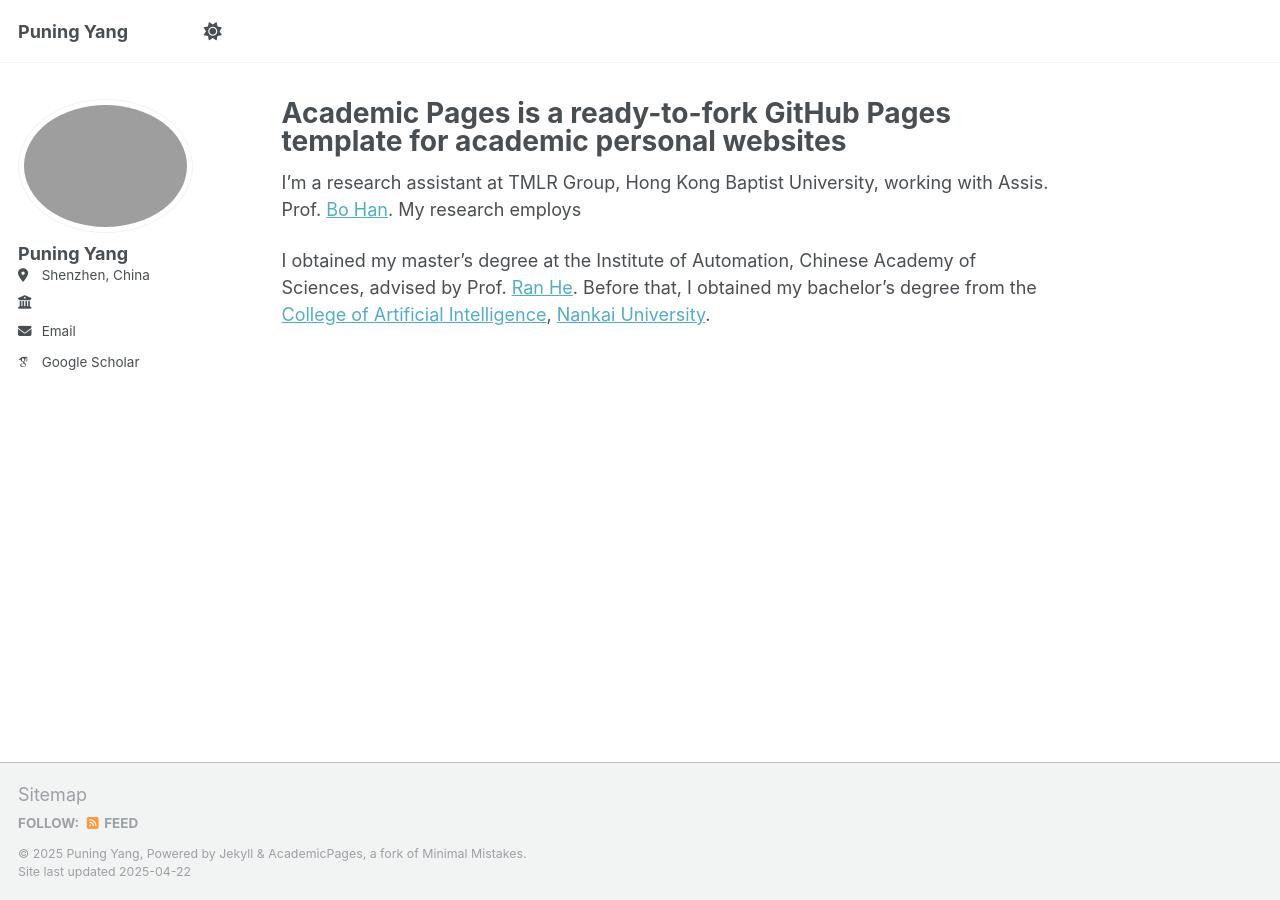
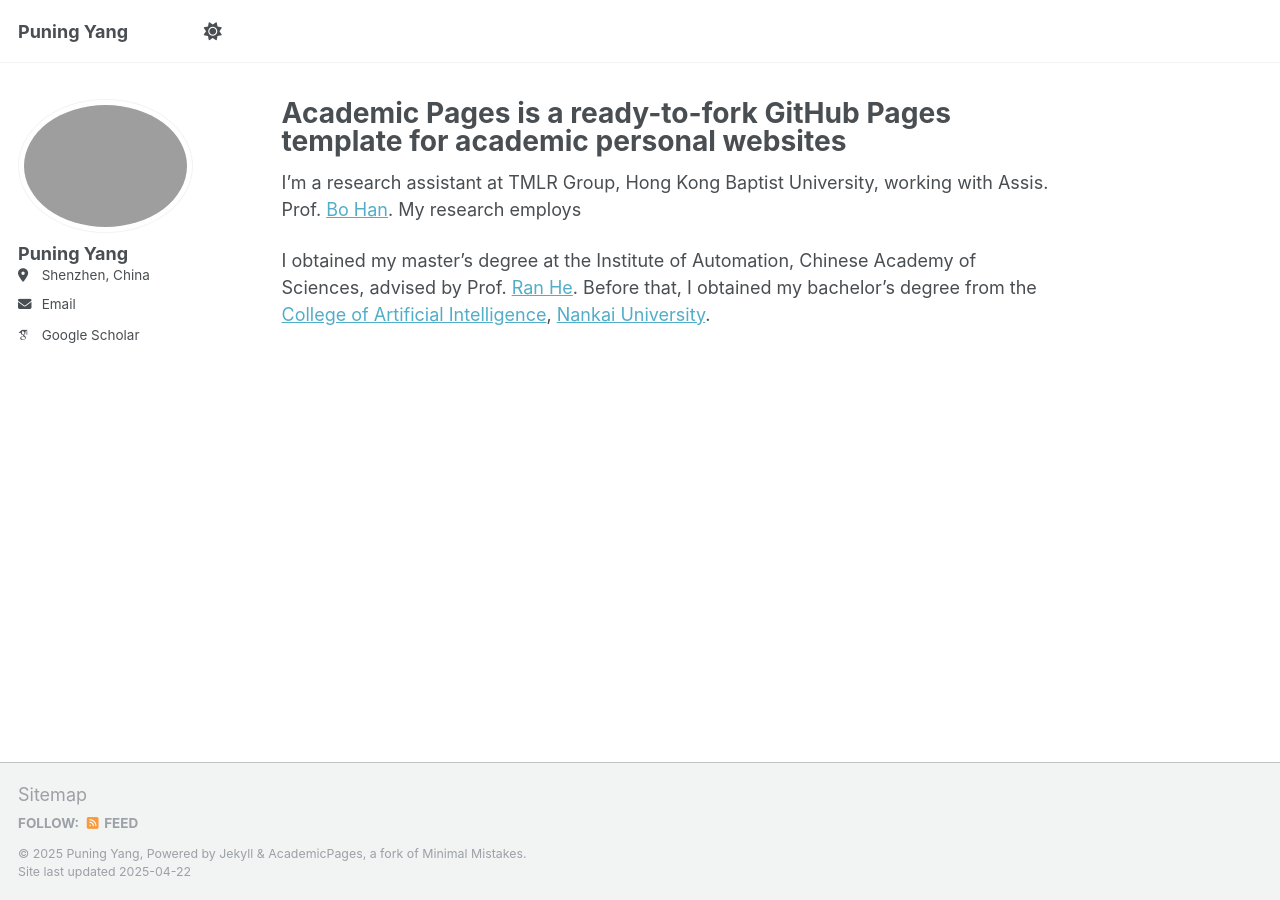
Before and after one commit to Puning97/Puning97.github.io, a Jekyll site: the page built from _pages/about.md, in a window 1280 px wide. Built offline with Jekyll 4.4.1, drawn with Linux system fonts in a browser that asks for light colours; some web fonts are replaced.

```diff
--- a/_config.yml
+++ b/_config.yml
@@ -27,7 +27,7 @@ author:
   pronouns         : # example: "she/her"
   bio              : #"Short biography for the left-hand sidebar"
   location         : "Shenzhen, China"
-  employer         : ""
+  employer         : #""
   uri              : # URL
   email            : "puning97yang@gmail.com"
 
```
